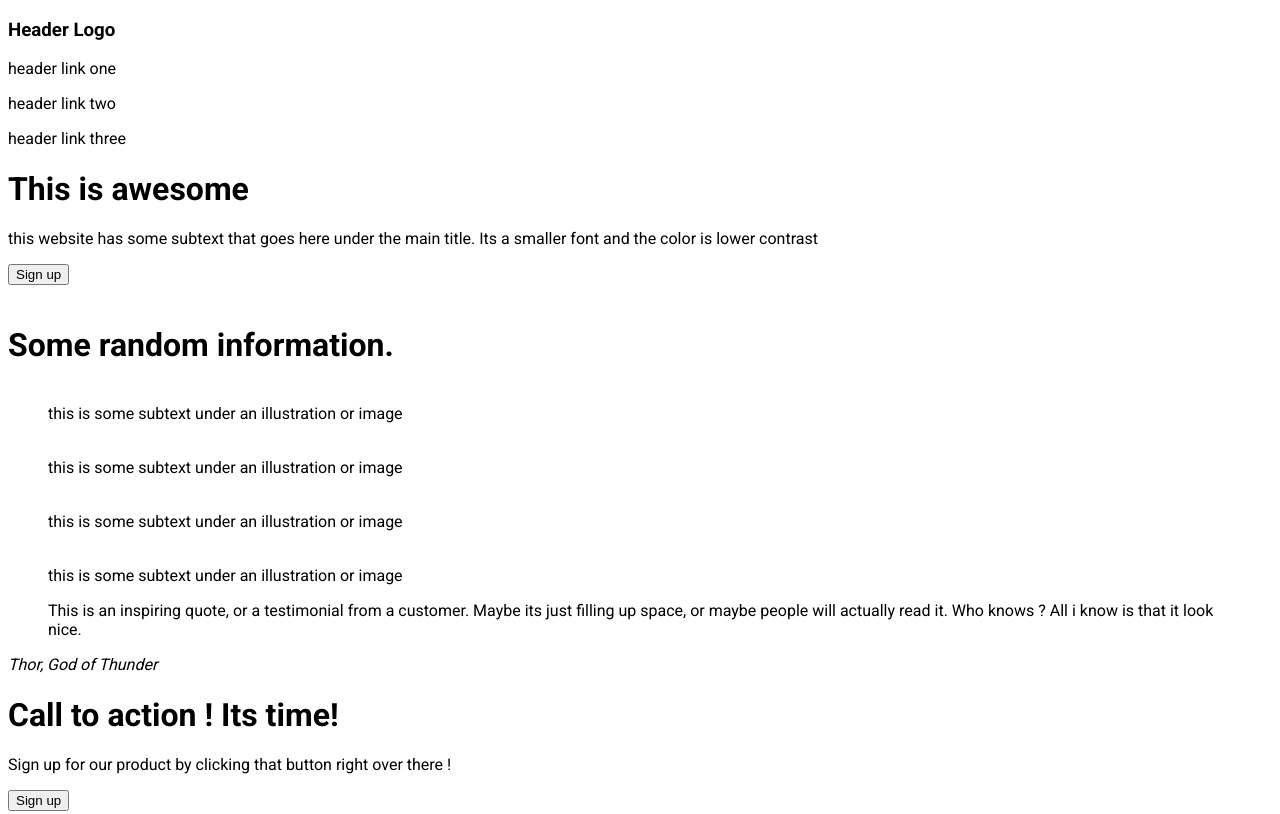
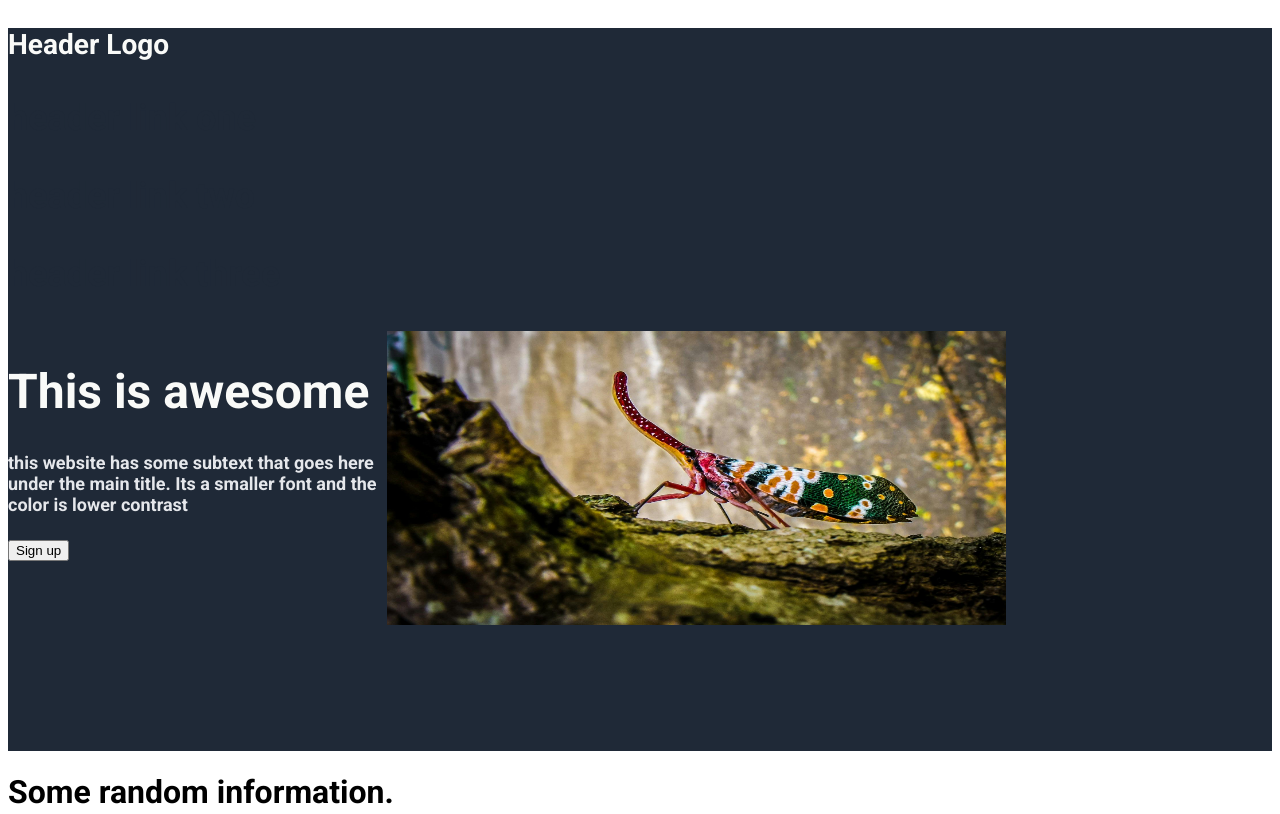
Before and after one commit to Koda-thp/odin-clone, a plain HTML site: page index.html in a window 1280 px wide. Shown: the top 814 px of the page. Drawn offline with Linux system fonts and the light colour scheme.

Commit message:
finished style and adding images

```diff
--- a/index.html
+++ b/index.html
@@ -17,7 +17,6 @@
         <p>header link two</p>
         <p>header link three</p>
     </div>
-    </header>
     <div class="first-row">
         <div class="presentation">
             <h1>This is awesome</h1>
@@ -25,9 +24,11 @@
             <button>Sign up</button>
         </div>
         <div class="presentation-image">
-            <img src="" alt="">
+            <img src="images/pexels-pixabay-52967.jpg" alt="">
         </div>
     </div>
+    </header>
+
     <div class="second-row">
         <h1>Some random information.</h1>
         <div  class="container">
--- a/style.css
+++ b/style.css
@@ -1,3 +1,44 @@
 html {
     font-family: 'Roboto', sans-serif;
 }
+footer, header, .first-row{
+    background-color: #1f2937;
+}
+.first-row h1{
+    font-size: 48px;
+    color: #f9faf8;
+    font-weight: 900;
+}
+.first-row p {
+    font-size: 18px;
+    color: #e5e7eb;
+}
+header{
+    font-size: 24px;
+    color: #f9faf8;
+}
+.cta .button{
+    background-color: #3882f6;
+}
+header p {
+    font-size: 36px;
+    color: #1f2937;
+    font-weight: 900;
+}
+.third-row{
+    background-color: #e5e7eb;
+
+}
+.third-row p {
+    font-style: italic;
+    font-size: 36px;
+    color: #1f2937;
+}
+.first-row{
+    display: flex;
+}
+.first-row img{
+    flex-shrink: 0;
+    height: 70%;
+    width: 70%;
+}
```
Also changed, not shown: images/pexels-pixabay-52967.jpg (added).
